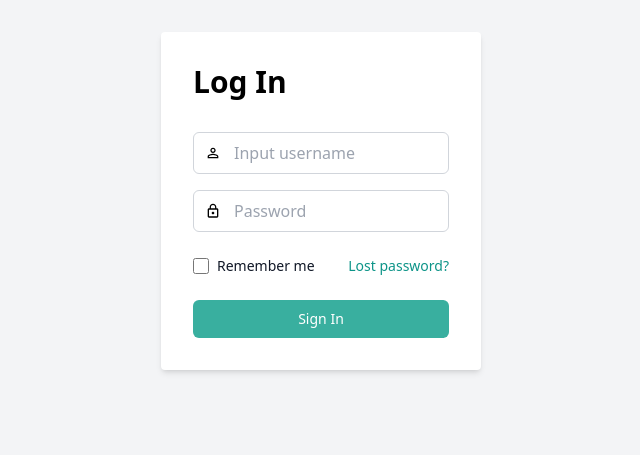
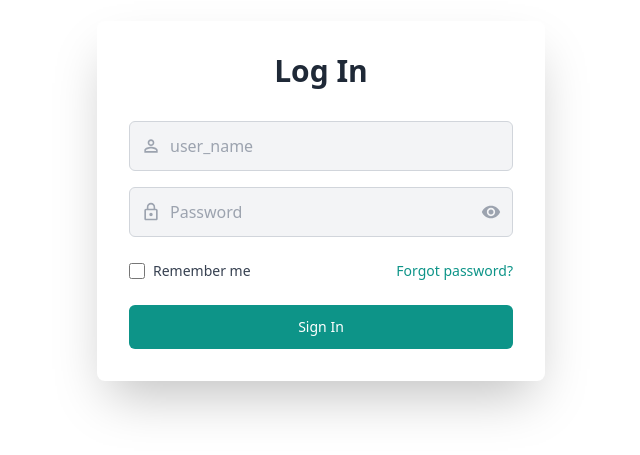
Before and after one commit to janak-Medex/Medex-Intern-CMS, a React (Vite) app in the folder cms_frontend/: page / in a window 1280 px wide. Shown: the part 199-654 px from the top of the page, without its empty margins (319-959 px from the left). Built offline with nearby package versions, Linux system fonts and the light colour scheme; no server answers.

Commit message:
role base loggin implemented

```diff
--- a/cms_frontend/package.json
+++ b/cms_frontend/package.json
@@ -14,6 +14,7 @@
     "axios": "^1.7.2",
     "framer-motion": "^11.2.13",
     "js-cookie": "^3.0.5",
+    "jwt-decode": "^4.0.0",
     "lodash": "^4.17.21",
     "lodash.debounce": "^4.0.8",
     "prop-types": "^15.8.1",
--- a/cms_frontend/src/api/auth.api.ts
+++ b/cms_frontend/src/api/auth.api.ts
@@ -1,5 +1,5 @@
+import Cookies from "js-cookie";
 import axiosInstance from "../http/axiosInstance";
-import Cookies from "js-cookie";
 
 interface LoginResponse {
   accessToken: string;
@@ -33,3 +33,16 @@ export const logout = async () => {
 
   }
 }
+
+export const createUser = async (user_name: string, password: string) => {
+  try {
+    const response = await axiosInstance.post('/user/create', { user_name, password }, {
+      headers: {
+        'Authorization': `Bearer ${localStorage.getItem('access_token')}`
+      }
+    });
+    return response.data;
+  } catch (error) {
+    throw error;
+  }
+};
--- a/cms_frontend/src/login/cms.login.tsx
+++ b/cms_frontend/src/login/cms.login.tsx
@@ -1,5 +1,10 @@
 import React, { useState } from "react";
-import { MdLockOutline, MdPersonOutline } from "react-icons/md";
+import {
+  MdLockOutline,
+  MdPersonOutline,
+  MdVisibility,
+  MdVisibilityOff,
+} from "react-icons/md";
 import { login } from "../api/auth.api";
 
 interface LoginFormProps {
@@ -10,6 +15,8 @@ const LoginForm: React.FC<LoginFormProps> = ({ onLogin }) => {
   const [user_name, setUser_name] = useState<string>("");
   const [password, setPassword] = useState<string>("");
   const [error, setError] = useState<string>("");
+  const [showPassword, setShowPassword] = useState<boolean>(false);
+  const [rememberMe, setRememberMe] = useState<boolean>(false);
 
   const handleSubmit = async (event: React.FormEvent<HTMLFormElement>) => {
     event.preventDefault();
@@ -19,73 +26,89 @@ const LoginForm: React.FC<LoginFormProps> = ({ onLogin }) => {
       onLogin();
     } catch (error) {
       console.error("Login error:", error);
-      setError("Invalid username or password");
+      setError("Invalid user_name or password");
     }
   };
 
+  const togglePasswordVisibility = () => {
+    setShowPassword(!showPassword);
+  };
+
   return (
-    <div className="flex items-center justify-center min-h-screen bg-gray-100">
-      <div className="w-1/4 max-w-md p-8 space-y-8 bg-white rounded shadow-md">
-        <h2 className="text-3xl font-bold">Log In</h2>
+    <div className="flex items-center justify-center min-h-screen bg-gradient-to-r ">
+      <div className="w-full max-w-md p-8 space-y-8 bg-white rounded-lg shadow-2xl">
+        <h2 className="text-3xl font-bold text-center text-gray-800">Log In</h2>
         <form className="mt-8 space-y-6" onSubmit={handleSubmit}>
           <div className="space-y-4">
             <div className="relative">
-              <span className="absolute inset-y-0 left-0 flex items-center pl-3">
-                <MdPersonOutline />
+              <span className="absolute inset-y-0 left-0 flex items-center pl-3 text-gray-400">
+                <MdPersonOutline size={20} />
               </span>
               <input
                 type="text"
                 value={user_name}
                 onChange={(e) => setUser_name(e.target.value)}
-                className="block w-full px-4 py-2 pl-10 border border-gray-300 rounded-md focus:outline-none focus:ring-teal-500 focus:border-teal-500"
-                placeholder="Input username"
+                className="block w-full px-4 py-3 pl-10 text-gray-700 bg-gray-100 border border-gray-300 rounded-md focus:outline-none focus:ring-2 focus:ring-teal-500 focus:border-transparent"
+                placeholder="user_name"
                 required
               />
             </div>
             <div className="relative">
-              <span className="absolute inset-y-0 left-0 flex items-center pl-3">
-                <MdLockOutline />
+              <span className="absolute inset-y-0 left-0 flex items-center pl-3 text-gray-400">
+                <MdLockOutline size={20} />
               </span>
               <input
-                type="password"
+                type={showPassword ? "text" : "password"}
                 value={password}
                 onChange={(e) => setPassword(e.target.value)}
-                className="block w-full px-4 py-2 pl-10 border border-gray-300 rounded-md focus:outline-none focus:ring-teal-500 focus:border-teal-500"
+                className="block w-full px-4 py-3 pl-10 text-gray-700 bg-gray-100 border border-gray-300 rounded-md focus:outline-none focus:ring-2 focus:ring-teal-500 focus:border-transparent"
                 placeholder="Password"
                 required
               />
+              <button
+                type="button"
+                onClick={togglePasswordVisibility}
+                className="absolute inset-y-0 right-0 flex items-center pr-3 text-gray-400 hover:text-gray-600"
+              >
+                {showPassword ? (
+                  <MdVisibilityOff size={20} />
+                ) : (
+                  <MdVisibility size={20} />
+                )}
+              </button>
             </div>
           </div>
-          {error && <p className="text-red-500">{error}</p>}
+          {error && <p className="text-sm text-center text-red-500">{error}</p>}
           <div className="flex items-center justify-between">
             <div className="flex items-center">
               <input
                 id="remember-me"
                 name="remember-me"
                 type="checkbox"
+                checked={rememberMe}
+                onChange={(e) => setRememberMe(e.target.checked)}
                 className="w-4 h-4 text-teal-600 border-gray-300 rounded focus:ring-teal-500"
               />
               <label
                 htmlFor="remember-me"
-                className="block ml-2 text-sm text-gray-900"
+                className="block ml-2 text-sm text-gray-700"
               >
                 Remember me
               </label>
             </div>
-
             <div className="text-sm">
               <a
                 href="#"
                 className="font-medium text-teal-600 hover:text-teal-500"
               >
-                Lost password?
+                Forgot password?
               </a>
             </div>
           </div>
           <div>
             <button
               type="submit"
-              className="flex justify-center w-full px-4 py-2 text-sm font-medium text-white bg-[#39AF9F] border border-transparent rounded-md hover:bg-teal-600 focus:outline-none focus:ring-2 focus:ring-offset-2 focus:ring-teal-500"
+              className="flex justify-center w-full px-4 py-3 text-sm font-medium text-white bg-teal-600 rounded-md hover:bg-teal-700 focus:outline-none focus:ring-2 focus:ring-offset-2 focus:ring-teal-500 transition-colors duration-300"
             >
               Sign In
             </button>
--- /dev/null
+++ b/cms_frontend/src/login/createUserForm.tsx
@@ -0,0 +1,73 @@
+import React, { useState } from "react";
+import { createUser } from "../api/auth.api";
+interface CreateUserProps {
+  onClose: () => void;
+}
+
+const CreateUser: React.FC<CreateUserProps> = ({ onClose }) => {
+  const [user_name, setUsername] = useState("");
+  const [password, setPassword] = useState("");
+  const [error, setError] = useState("");
+  const [success, setSuccess] = useState("");
+
+  const handleSubmit = async (e: React.FormEvent) => {
+    e.preventDefault();
+    try {
+      await createUser(user_name, password);
+      setSuccess("User created successfully");
+      setUsername("");
+      setPassword("");
+      setError("");
+      setTimeout(() => {
+        onClose(); // Close the modal after successful user creation
+      }, 2000); // Wait for 2 seconds so the user can see the success message
+    } catch (error) {
+      setError("Failed to create user");
+      setSuccess("");
+    }
+  };
+
+  return (
+    <div className="max-w-md mx-auto mt-10">
+      <h2 className="text-2xl font-bold mb-5">Create New User</h2>
+      <form onSubmit={handleSubmit} className="space-y-4">
+        <div>
+          <label htmlFor="user_name" className="block mb-1">
+            user_name
+          </label>
+          <input
+            type="text"
+            id="user_name"
+            value={user_name}
+            onChange={(e) => setUsername(e.target.value)}
+            className="w-full px-3 py-2 border rounded-md"
+            required
+          />
+        </div>
+        <div>
+          <label htmlFor="password" className="block mb-1">
+            Password
+          </label>
+          <input
+            type="password"
+            id="password"
+            value={password}
+            onChange={(e) => setPassword(e.target.value)}
+            className="w-full px-3 py-2 border rounded-md"
+            required
+          />
+        </div>
+        {error && <p className="text-red-500">{error}</p>}
+        {success && <p className="text-green-500">{success}</p>}
+        <button
+          type="submit"
+          className="w-full bg-blue-600 text-white py-2 rounded-md hover:bg-blue-700"
+        >
+          Create User
+        </button>
+      </form>
+    </div>
+  );
+};
+
+export default CreateUser;
--- a/cms_frontend/src/template/Template.tsx
+++ b/cms_frontend/src/template/Template.tsx
@@ -19,6 +19,9 @@ import {
   fetchTemplatesData,
   updateTemplateStatus,
 } from "../api/template.api";
+import CreateUser from "../login/createUserForm";
+import { TiUserAddOutline } from "react-icons/ti";
+import { decodeToken } from "../utils/JwtUtils";
 
 const { Search } = Input;
 
@@ -54,7 +57,24 @@ const Template: React.FC<TemplateProps> = ({ onLogout }) => {
     key: "updatedAt",
     direction: "desc",
   });
+  const [showCreateUser, setShowCreateUser] = useState(false);
+  const [userRole, setUserRole] = useState<"admin" | "user" | null>(null);
 
+  useEffect(() => {
+    const token = Cookies.get("access_token");
+    if (token) {
+      const decodedToken = decodeToken(token);
+      if (decodedToken) {
+        setUserRole(decodedToken.role);
+      } else {
+        // Handle invalid token (e.g., logout user)
+        handleLogout();
+      }
+    } else {
+      // Handle missing token (e.g., redirect to login)
+      handleLogout();
+    }
+  }, []);
   useEffect(() => {
     checkLoginStatus();
   }, []);
@@ -181,7 +201,6 @@ const Template: React.FC<TemplateProps> = ({ onLogout }) => {
 
   const handleLogout = () => {
     logout();
-    setIsLoggedIn(false);
     onLogout();
   };
   const handleSwitchChange = async (checked: boolean, templateId: string) => {
@@ -270,6 +289,15 @@ const Template: React.FC<TemplateProps> = ({ onLogout }) => {
         <div className="container mx-auto flex justify-between items-center">
           <h1 className="text-gray-800 text-3xl font-bold">Templates</h1>
           <div className="flex items-center space-x-6">
+            {userRole === "admin" && (
+              <button
+                onClick={() => setShowCreateUser(true)}
+                className="flex items-center rounded-lg bg-green-500 hover:bg-green-600 text-white py-2 px-4 transition duration-300"
+              >
+                <TiUserAddOutline style={{ marginRight: "8px" }} />
+                Create User
+              </button>
+            )}
             <Search
               placeholder="Search templates"
               onChange={(e) => handleSearch(e.target.value)}
@@ -348,7 +376,7 @@ const Template: React.FC<TemplateProps> = ({ onLogout }) => {
               <div
                 key={template._id}
                 className={`bg-white rounded-lg shadow-md hover:shadow-lg transition-all duration-300 ease-in-out
-                            ${view === "grid" ? "p-6" : "p-5"}`}
+                              ${view === "grid" ? "p-6" : "p-5"}`}
               >
                 <div className="flex justify-between items-start mb-4">
                   <Link
@@ -416,6 +444,10 @@ const Template: React.FC<TemplateProps> = ({ onLogout }) => {
           </div>
         </div>
       </Modal>
+
+      <Modal show={showCreateUser} onClose={() => setShowCreateUser(false)}>
+        <CreateUser onClose={() => setShowCreateUser(false)} />
+      </Modal>
     </div>
   );
 };
--- /dev/null
+++ b/cms_frontend/src/utils/JwtUtils.tsx
@@ -0,0 +1,18 @@
+import { jwtDecode } from "jwt-decode";
+
+interface DecodedToken {
+  id: string;
+  user_name: string;
+  role: "admin" | "user";
+  iat: number;
+  exp: number;
+}
+
+export const decodeToken = (token: string): DecodedToken | null => {
+  try {
+    return jwtDecode<DecodedToken>(token);
+  } catch (error) {
+    console.error("Failed to decode token:", error);
+    return null;
+  }
+};
```
Also changed, not shown: 1 other file (tests, documents, lock files or other folders).
